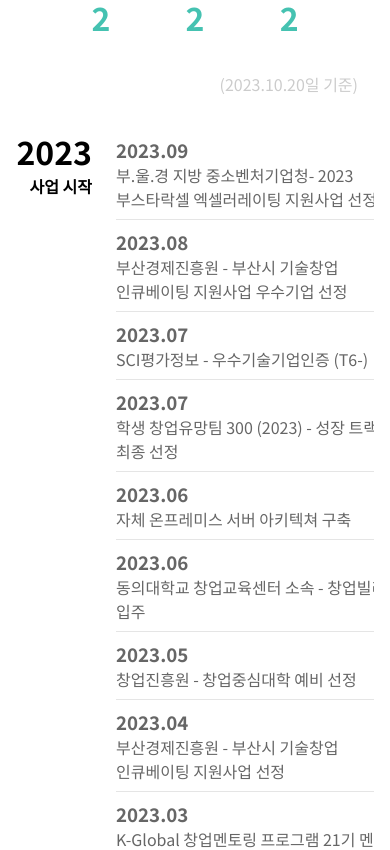
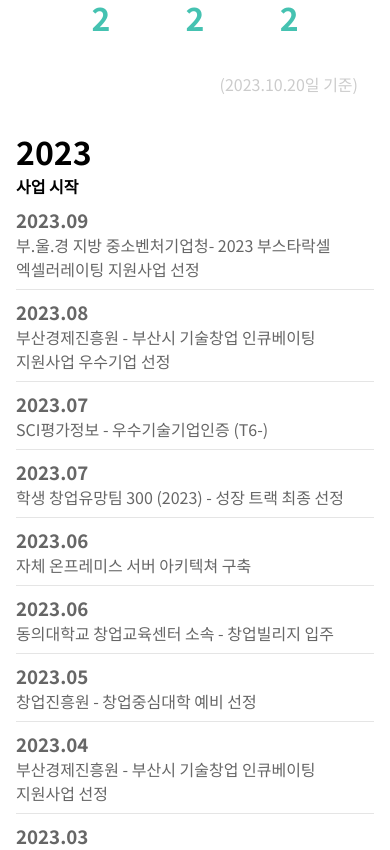
Before and after one commit to thelight0804/CAHLP_Company_Site_with_React, a React (Vite) app: page / in a window 390 px wide. Shown: the part 3860-4710 px from the top of the page. Built offline with nearby package versions, Linux system fonts and the light colour scheme.

Commit message:
Fix: 약사 레이아웃 수정
historyYear 요소가 모바일인 경우 block, 데스크탑인 경우 grid로 변경됩니다

```diff
--- a/src/pages/main.module.scss
+++ b/src/pages/main.module.scss
@@ -90,16 +90,14 @@
 
 // 약사
 .history {
-  display: grid;
-  grid-template-columns: minmax(100px, 20%) 80%; // 1열 20%(최소 100px), 2열 80%
-  // TODO: 데스크탑이면 grid-template-columns: minmax(100px, 20%) 60%;
+  display: block;
   margin: 2rem 1rem;
 }
 .historyYear {
   grid-column: 1; // grid 1열에 배치
   font-weight: bold;
   margin-right: 1.5rem;
-  text-align: right;
+  text-align: left;
   h3 {
     font-size: 2rem;
     font-weight: bold;
@@ -193,7 +191,15 @@
   .highlightContent { // 그라데이션 하이라이트 내용
     font-size: 1.5rem;
   }
-  .historyContent { // 약사 내용
+  // 약사
+  .history {
+    display: grid;
+    grid-template-columns: minmax(100px, 20%) 80%; // 1열 20%(최소 100px), 2열 80%
+  }
+  .historyYear {
+    text-align: right;
+  }
+  .historyContent {
     margin-right: 5rem;
   }
   .media { // 미디어 컨테이너
```
